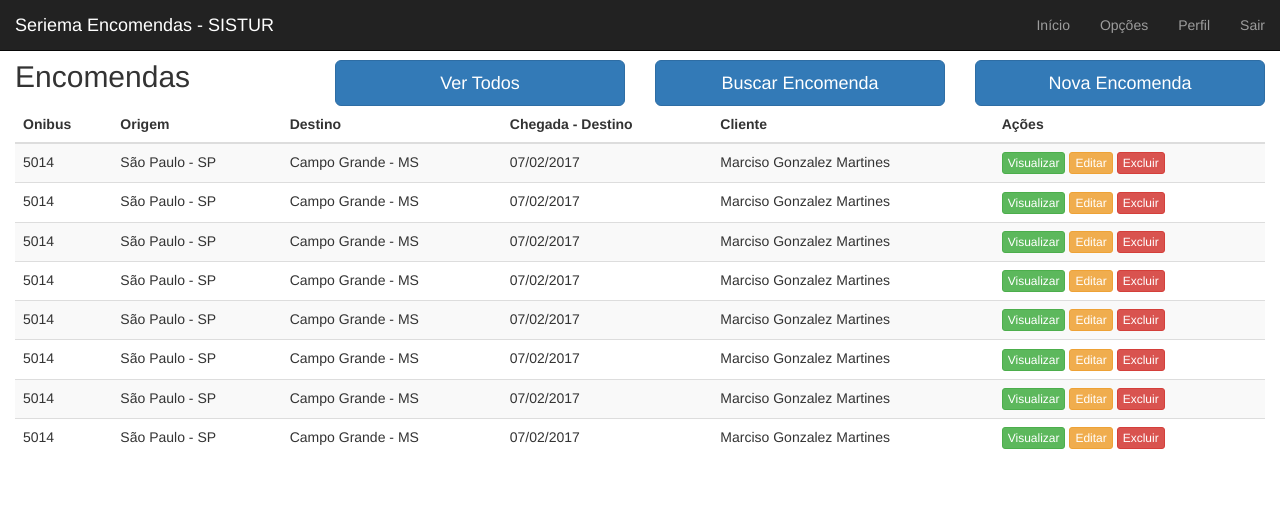
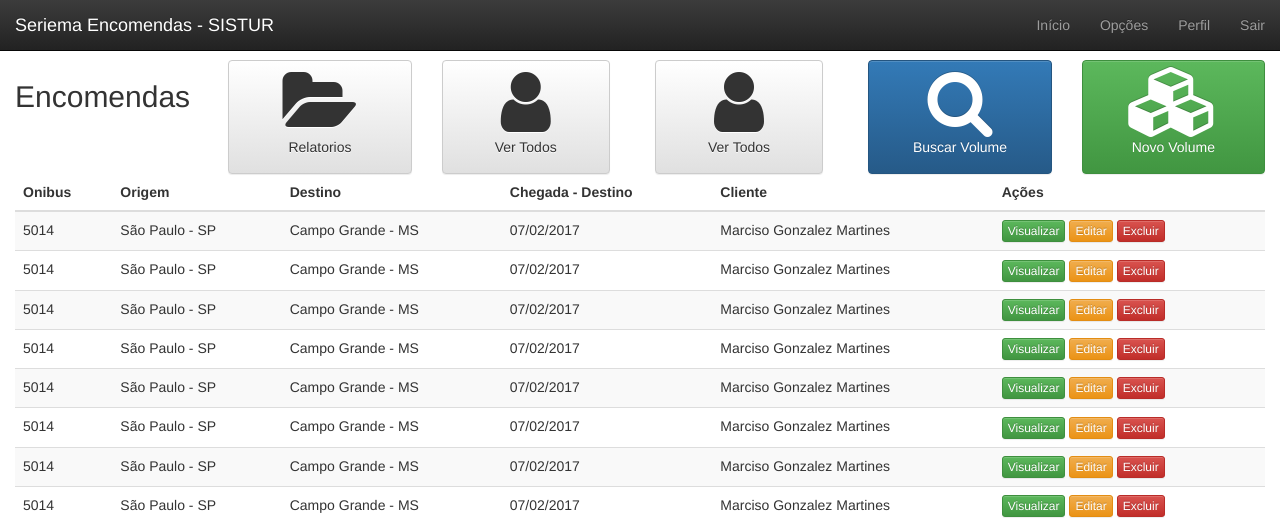
Before and after one commit to marcisomartines/seriema-transporte, a CodeIgniter app: page /database/ in a window 1280 px wide. Shown: the top 524 px of the page. Run offline with CodeIgniter, Linux system fonts and the light colour scheme; some libraries are stand-ins or nearby versions.

Commit message:
[NEW] New volume - Create

```diff
--- a/application/views/index.php
+++ b/application/views/index.php
@@ -9,8 +9,16 @@ defined('BASEPATH') OR exit('No direct script access allowed');
  <meta name="viewport" content="width=device-width, initial-scale=1">
  <title>Seriema encomendas - SISTUR</title>
 
- <link href="<?=base_url()?>css/bootstrap.css" rel="stylesheet">
- <link href="<?=base_url()?>css/bootstrap.min.css" rel="stylesheet">
+    <!-- Latest compiled and minified CSS -->
+    <link rel="stylesheet" href="https://maxcdn.bootstrapcdn.com/bootstrap/3.3.7/css/bootstrap.min.css" integrity="sha384-BVYiiSIFeK1dGmJRAkycuHAHRg32OmUcww7on3RYdg4Va+PmSTsz/K68vbdEjh4u" crossorigin="anonymous">
+
+    <!-- Optional theme -->
+    <link rel="stylesheet" href="https://maxcdn.bootstrapcdn.com/bootstrap/3.3.7/css/bootstrap-theme.min.css" integrity="sha384-rHyoN1iRsVXV4nD0JutlnGaslCJuC7uwjduW9SVrLvRYooPp2bWYgmgJQIXwl/Sp" crossorigin="anonymous">
+
+    <!-- Latest compiled and minified JavaScript -->
+    <script src="https://maxcdn.bootstrapcdn.com/bootstrap/3.3.7/js/bootstrap.min.js" integrity="sha384-Tc5IQib027qvyjSMfHjOMaLkfuWVxZxUPnCJA7l2mCWNIpG9mGCD8wGNIcPD7Txa" crossorigin="anonymous"></script>
+    <link href="//maxcdn.bootstrapcdn.com/font-awesome/4.2.0/css/font-awesome.min.css" rel="stylesheet">
+
 </head>
 <body>
 <nav class="navbar navbar-inverse navbar-fixed-top">
@@ -34,34 +42,87 @@ defined('BASEPATH') OR exit('No direct script access allowed');
         </div>
     </div>
 </nav>
+
+
 <br>
 <br>
+<br>
+<div id="main" class="container-fluid">
 
-<div id="main" class="container-fluid">
     <div id="top" class="row">
-        <div class="col-md-3">
+        <div class="col-md-2">
             <h2>Encomendas</h2>
         </div>
 
-<!--        <div class="col-md-6">-->
-<!--            <div class="input-group h2">-->
-<!--                <input name="data[search]" class="form-control" id="search" type="text" placeholder="Pesquisar Encomenda">-->
-<!--                <span class="input-group-btn">-->
-<!--                <button class="btn btn-primary" type="submit">-->
-<!--                    <span class="glyphicon glyphicon-search"></span>-->
-<!--                </button>-->
-<!--            </span>-->
-<!--            </div>-->
-<!--        </div>-->
+        <div class="col-md-2">
+<!--            <a href="add.html" class="btn btn-primary btn-lg btn-block btn-huge pull-right h2">Ver Todos<br></a>-->
+            <a href="#" class="btn btn-default">
+                <div class="row">
+                    <div class="col-xs-12 text-center">
+                        <i class="fa fa-folder-open fa-5x"></i>
+                    </div>
+                    <div class="col-xs-12 text-center">
+                        <p>Relatorios</p>
+                    </div>
+                </div>
+            </a>
+        </div>
 
-        <div class="col-md-3">
-            <a href="add.html" class="btn btn-primary btn-lg btn-block btn-huge pull-right h2">Ver Todos<br></a>
+        <div class="col-md-2">
+<!--            <a href="add.html" class="btn btn-primary btn-lg btn-block btn-huge pull-right h2">Ver Todos<br></a>-->
+            <a href="#" class="btn btn-default">
+                <div class="row">
+                    <div class="col-xs-12 text-center">
+                        <i class="fa fa-user fa-5x"></i>
+                    </div>
+                    <div class="col-xs-12 text-center">
+                        <p>Ver Todos</p>
+                    </div>
+                </div>
+            </a>
         </div>
-        <div class="col-md-3">
-            <a href="add.html" class="btn btn-primary btn-lg btn-block btn-huge pull-right h2">Buscar Encomenda<br></a>
+
+        <div class="col-md-2">
+<!--            <a href="add.html" class="btn btn-primary btn-lg btn-block btn-huge pull-right h2">Ver Todos<br></a>-->
+            <a href="#" class="btn btn-default">
+                <div class="row">
+                    <div class="col-xs-12 text-center">
+                        <i class="fa fa-user fa-5x"></i>
+                    </div>
+                    <div class="col-xs-12 text-center">
+                        <p>Ver Todos</p>
+                    </div>
+                </div>
+            </a>
         </div>
-        <div class="col-md-3">
-            <a href="<?=base_url()?>index.php/Inicio/adicionarEncomenda" class="btn btn-primary btn-lg btn-block btn-huge pull-right h2">Nova Encomenda<br></a>
+
+        <div class="col-md-2">
+<!--            <a   href="#" data-toggle="modal" data-target="#buscarModal-modal" class="btn btn-primary btn-lg btn-block btn-huge pull-right h2">Buscar Encomenda<br></a>-->
+            <a href="#" data-toggle="modal" data-target="#buscarModal-modal" data-toggle="modal" data-target="#buscarModal-modal" class="btn btn-primary">
+                <div class="row">
+                    <div class="col-xs-12 text-center">
+                        <i class="fa fa-search fa-5x"></i>
+                    </div>
+                    <div class="col-xs-12 text-center">
+                        <p>Buscar Volume</p>
+                    </div>
+                </div>
+            </a>
+        </div>
+
+        <div class="col-md-2">
+<!--            <a href="--><?//=base_url()?><!--index.php/Inicio/adicionarEncomenda" class="btn btn-primary btn-lg btn-block btn-huge pull-right h2">Nova Encomenda<br></a>-->
+<!--            <a class="btn btn-success btn-lg btn-block btn-huge pull-right h2"  href="#" data-toggle="modal" data-target="#inserirModal-modal">Nova Encomenda<br></a>-->
+            <a href="#" data-toggle="modal" data-target="#inserirModal-modal" class="btn btn-success">
+                <div class="row">
+                    <div class="col-xs-12 text-center">
+                        <i class="fa fa-cubes fa-5x"></i>
+                    </div>
+                    <div class="col-xs-12 text-center">
+                        <p>Novo Volume</p>
+                    </div>
+                </div>
+            </a>
         </div>
     </div> <!-- /#top -->
     <div id="list" class="row">
@@ -89,7 +150,7 @@ defined('BASEPATH') OR exit('No direct script access allowed');
                     <td class="actions">
                         <a class="btn btn-success btn-xs" href="view.html">Visualizar</a>
                         <a class="btn btn-warning btn-xs" href="edit.html">Editar</a>
-                        <a class="btn btn-danger btn-xs"  href="#" data-toggle="modal" data-target="#delete-modal">Excluir</a>
+                        <a class="btn btn-danger btn-xs"  href="#" data-toggle="modal" data-target="#excluirModal-modal">Excluir</a>
                     </td>
                 </tr>
 
@@ -102,7 +163,7 @@ defined('BASEPATH') OR exit('No direct script access allowed');
                     <td class="actions">
                         <a class="btn btn-success btn-xs" href="view.html">Visualizar</a>
                         <a class="btn btn-warning btn-xs" href="edit.html">Editar</a>
-                        <a class="btn btn-danger btn-xs"  href="#" data-toggle="modal" data-target="#delete-modal">Excluir</a>
+                        <a class="btn btn-danger btn-xs"  href="#" data-toggle="modal" data-target="#excluirModal-modal">Excluir</a>
                     </td>
                 </tr>
 
@@ -116,7 +177,7 @@ defined('BASEPATH') OR exit('No direct script access allowed');
                     <td class="actions">
                         <a class="btn btn-success btn-xs" href="view.html">Visualizar</a>
                         <a class="btn btn-warning btn-xs" href="edit.html">Editar</a>
-                        <a class="btn btn-danger btn-xs"  href="#" data-toggle="modal" data-target="#delete-modal">Excluir</a>
+                        <a class="btn btn-danger btn-xs"  href="#" data-toggle="modal" data-target="#excluirModal-modal">Excluir</a>
                     </td>
                 </tr>
 
@@ -130,7 +191,7 @@ defined('BASEPATH') OR exit('No direct script access allowed');
                     <td class="actions">
                         <a class="btn btn-success btn-xs" href="view.html">Visualizar</a>
                         <a class="btn btn-warning btn-xs" href="edit.html">Editar</a>
-                        <a class="btn btn-danger btn-xs"  href="#" data-toggle="modal" data-target="#delete-modal">Excluir</a>
+                        <a class="btn btn-danger btn-xs"  href="#" data-toggle="modal" data-target="#excluirModal-modal">Excluir</a>
                     </td>
                 </tr>
 
@@ -144,7 +205,7 @@ defined('BASEPATH') OR exit('No direct script access allowed');
                     <td class="actions">
                         <a class="btn btn-success btn-xs" href="view.html">Visualizar</a>
                         <a class="btn btn-warning btn-xs" href="edit.html">Editar</a>
-                        <a class="btn btn-danger btn-xs"  href="#" data-toggle="modal" data-target="#delete-modal">Excluir</a>
+                        <a class="btn btn-danger btn-xs"  href="#" data-toggle="modal" data-target="#excluirModal-modal">Excluir</a>
                     </td>
                 </tr>
 
@@ -158,7 +219,7 @@ defined('BASEPATH') OR exit('No direct script access allowed');
                     <td class="actions">
                         <a class="btn btn-success btn-xs" href="view.html">Visualizar</a>
                         <a class="btn btn-warning btn-xs" href="edit.html">Editar</a>
-                        <a class="btn btn-danger btn-xs"  href="#" data-toggle="modal" data-target="#delete-modal">Excluir</a>
+                        <a class="btn btn-danger btn-xs"  href="#" data-toggle="modal" data-target="#excluirModal-modal">Excluir</a>
                     </td>
                 </tr>
 
@@ -172,7 +233,7 @@ defined('BASEPATH') OR exit('No direct script access allowed');
                     <td class="actions">
                         <a class="btn btn-success btn-xs" href="view.html">Visualizar</a>
                         <a class="btn btn-warning btn-xs" href="edit.html">Editar</a>
-                        <a class="btn btn-danger btn-xs"  href="#" data-toggle="modal" data-target="#delete-modal">Excluir</a>
+                        <a class="btn btn-danger btn-xs"  href="#" data-toggle="modal" data-target="#excluirModal-modal">Excluir</a>
                     </td>
                 </tr>
 
@@ -185,7 +246,7 @@ defined('BASEPATH') OR exit('No direct script access allowed');
                     <td class="actions">
                         <a class="btn btn-success btn-xs" href="view.html">Visualizar</a>
                         <a class="btn btn-warning btn-xs" href="edit.html">Editar</a>
-                        <a class="btn btn-danger btn-xs"  href="#" data-toggle="modal" data-target="#delete-modal">Excluir</a>
+                        <a class="btn btn-danger btn-xs"  href="#" data-toggle="modal" data-target="#excluirModal-modal">Excluir</a>
                     </td>
                 </tr>
 
@@ -197,30 +258,16 @@ defined('BASEPATH') OR exit('No direct script access allowed');
         </div>
     </div> <!-- /#list -->
 
-<!--    <a href="#" class="btn btn-danger" data-toggle="modal" data-target="#delete-modal">Excluir</a>-->
+<!--    <a href="#" class="btn btn-danger" data-toggle="modal" data-target="#excluirModal-modal">Excluir</a>-->
 </div>
 
-
-<!-- Modal -->
-<div class="modal fade" id="delete-modal" tabindex="-1" role="dialog" aria-labelledby="modalLabel">
-    <div class="modal-dialog" role="document">
-        <div class="modal-content">
-            <div class="modal-header">
-                <button type="button" class="close" data-dismiss="modal" aria-label="Fechar"><span aria-hidden="true">&times;</span></button>
-                <h4 class="modal-title" id="modalLabel">Excluir Encomenda</h4>
-            </div>
-            <div class="modal-body">
-                Deseja realmente excluir esta encomenda?
-            </div>
-            <div class="modal-footer">
-                <button type="button" class="btn btn-primary">Sim</button>
-                <button type="button" class="btn btn-default" data-dismiss="modal">N&atilde;o</button>
-            </div>
-        </div>
-    </div>
-</div> <!-- /.modal -->
+<?php
+include 'modal/modal_excluirVolume.php';
+include 'modal/modal_inserirVolume.php';
+include 'modal/modal_buscarVolume.php';
+?>
 <script src="https://ajax.googleapis.com/ajax/libs/jquery/1.12.4/jquery.min.js"></script>
- <script src="<?=base_url()?>js/jquery.min.js"></script>
- <script src="<?=base_url()?>js/bootstrap.min.js"></script>
+<!-- <script src="--><?//=base_url()?><!--js/jquery.min.js"></script>-->
+ <script src="<?=base_url()?>js/bootstrap.js"></script>
 </body>
 </html>
--- /dev/null
+++ b/application/views/modal/modal_buscarVolume.php
@@ -0,0 +1,35 @@
+<?php
+/**
+ * Created by PhpStorm.
+ * User: marciso
+ * Date: 07/02/2017
+ * Time: 22:44
+ */
+?>
+<!-- Modal -->
+<div class="modal fade" id="buscarModal-modal" tabindex="-1" role="dialog" aria-labelledby="modalLabel">
+    <div class="modal-dialog" role="document">
+        <div class="modal-content">
+            <div class="modal-header">
+                <button type="button" class="close" data-dismiss="modal" aria-label="Fechar"><span aria-hidden="true">&times;</span></button>
+                <h4 class="modal-title" id="modalLabel">Excluir Volume</h4>
+            </div>
+            <div class="modal-body">
+                <div class="col-md-6">
+                    <div class="input-group h2">
+                        <input name="data[search]" class="form-control" id="search" type="text" placeholder="Pesquisar Itens">
+                        <span class="input-group-btn">
+                <button class="btn btn-primary" type="submit">
+                    <span class="glyphicon glyphicon-search"></span>
+                </button>
+            </span>
+                    </div>
+                </div>
+            </div>
+            <div class="modal-footer">
+                <button type="button" class="btn btn-primary">Sim</button>
+                <button type="button" class="btn btn-default" data-dismiss="modal">N&atilde;o</button>
+            </div>
+        </div>
+    </div>
+</div> <!-- /.modal -->
--- /dev/null
+++ b/application/views/modal/modal_excluirVolume.php
@@ -0,0 +1,26 @@
+<?php
+/**
+ * Created by PhpStorm.
+ * User: marciso
+ * Date: 07/02/2017
+ * Time: 20:42
+ */
+?>
+<!-- Modal -->
+<div class="modal fade" id="excluirModal-modal" tabindex="-1" role="dialog" aria-labelledby="modalLabel">
+    <div class="modal-dialog" role="document">
+        <div class="modal-content">
+            <div class="modal-header">
+                <button type="button" class="close" data-dismiss="modal" aria-label="Fechar"><span aria-hidden="true">&times;</span></button>
+                <h4 class="modal-title" id="modalLabel">Excluir Volume</h4>
+            </div>
+            <div class="modal-body">
+                Deseja realmente excluir esta encomenda?
+            </div>
+            <div class="modal-footer">
+                <button type="button" class="btn btn-primary">Sim</button>
+                <button type="button" class="btn btn-default" data-dismiss="modal">N&atilde;o</button>
+            </div>
+        </div>
+    </div>
+</div> <!-- /.modal -->
--- /dev/null
+++ b/application/views/modal/modal_inserirVolume.php
@@ -0,0 +1,84 @@
+<?php
+/**
+ * Created by PhpStorm.
+ * User: marciso
+ * Date: 07/02/2017
+ * Time: 20:54
+ */
+?>
+<div class="modal fade" id="inserirModal-modal" tabindex="-1" role="dialog" aria-labelledby="modalLabel">
+    <div class="modal-dialog modal-lg" role="document">
+        <div class="modal-content">
+            <div class="modal-header">
+                <button type="button" class="close" data-dismiss="modal" aria-label="Fechar"><span aria-hidden="true">&times;</span></button>
+                <h4 class="modal-title" id="modalLabel">Cadastrar Volume</h4>
+            </div>
+            <div class="modal-body">
+                <div class="row">
+                    <div class="form-group col-md-4">
+                        <label for="campo1">Cliente</label>
+                        <input type="text" class="form-control" id="campo1">
+                    </div>
+
+                    <div class="form-group col-md-4">
+                        <label for="campo2">Telefone</label>
+                        <input type="text" class="form-control" id="campo3">
+                    </div>
+
+                    <div class="form-group col-md-4">
+                        <label for="campo2">Possui Nota Fiscal?</label>
+                        <label>
+                            <input type="checkbox" value=""> SIM
+                        </label>
+                        <span style="display: none;">
+                            <input type="text" class="form-control" id="campo3">
+                        </span>
+
+                    </div>
+
+                    <div class="form-group col-md-12">
+                        <label for="campo3">Descrição</label>
+                        <input type="text" class="form-control" id="campo3">
+                    </div>
+
+                    <div class="form-group col-md-12">
+                        <label for="campo2">Tipo da Volume</label>
+                        <div class="radio">
+                            <label class="radio-inline">
+                                <input type="radio" name="inlineRadioOptions" id="inlineRadio1" value="option1"> Caixa
+                            </label>
+                            <label class="radio-inline">
+                                <input type="radio" name="inlineRadioOptions" id="inlineRadio2" value="option2"> Sacola
+                            </label>
+                            <label class="radio-inline">
+                                <input type="radio" name="inlineRadioOptions" id="inlineRadio3" value="option3"> Envelope
+                            </label>
+                            <label class="radio-inline">
+                                <input type="radio" name="inlineRadioOptions" id="inlineRadio3" value="option3"> Avulso
+                            </label>
+                        </div>
+                    </div>
+
+                    <div class="form-group col-md-12">
+                        <label for="campo2">Tamanho do Volume</label>
+                        <div class="radio">
+                            <label class="radio-inline">
+                                <input type="radio" name="inlineRadioOptions" id="inlineRadio1" value="option1"> Pequena
+                            </label>
+                            <label class="radio-inline">
+                                <input type="radio" name="inlineRadioOptions" id="inlineRadio2" value="option2"> Média
+                            </label>
+                            <label class="radio-inline">
+                                <input type="radio" name="inlineRadioOptions" id="inlineRadio3" value="option3"> Grande
+                            </label>
+                        </div>
+                    </div>
+                </div>
+            </div>
+            <div class="modal-footer">
+                <button type="button" class="btn btn-success" onclick="alert('teste')">Salvar</button>
+                <button type="button" class="btn btn-danger" data-dismiss="modal">Cancelar</button>
+            </div>
+        </div>
+    </div>
+</div> <!-- /.modal -->
```
Also changed, not shown: application/views/vw_adicionarVolume.php (renamed from application/views/vw_adicionarEncomenda.php, +6 -1 lines).
